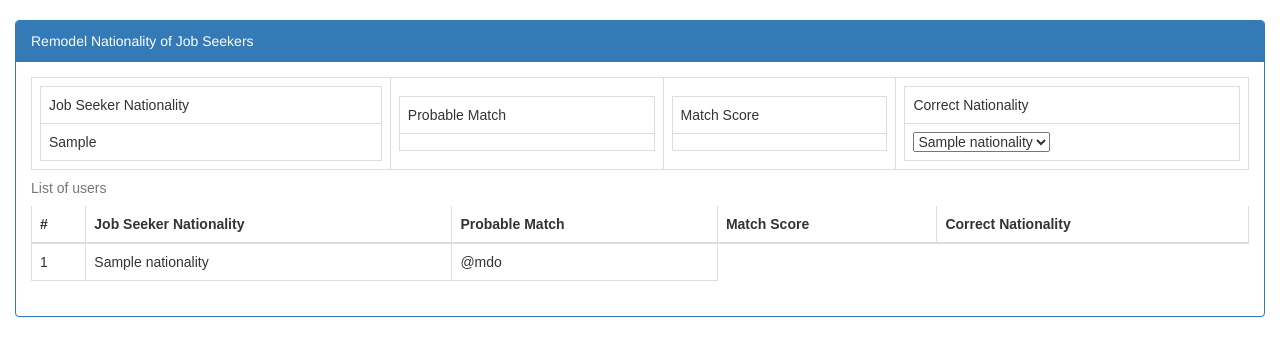
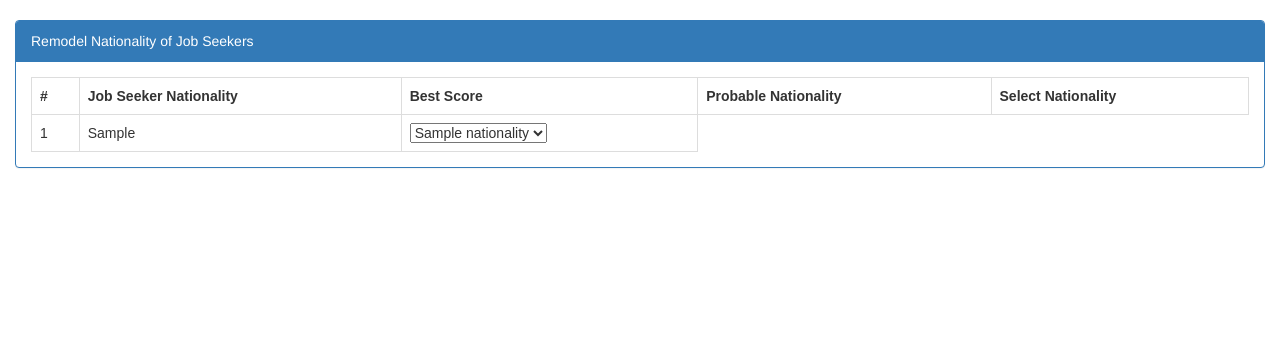
Before and after one commit to Kdk22/CleanNationality, a Django app: template templates/NationalityCleaner/index.html in a window 1280 px wide. Shown: the part 52-408 px from the top of the page. Run offline with Django 3.2, Linux system fonts and the light colour scheme; the template is opened without the code that fills it: most values are stand-ins (such as "Sample title", 1, 10 or a date in 2020); some libraries are stand-ins or nearby versions.

Commit message:
drop down auto select

```diff
--- a/NationalityClean/views.py
+++ b/NationalityClean/views.py
@@ -70,6 +70,7 @@ def getData(**kwargs):
     engine = create_engine(cs)
     df = pd.read_sql_query('SELECT DISTINCT lower(nationality) AS nationality FROM "NationalityClean_jobseekeruserdetail";',
                            con=engine)
+
     return df['nationality']
 
 
@@ -83,6 +84,7 @@ def clean_data():
     dist = [[jaro_winkler(df_nationality[i], db_nationality[j]) for i in range(len(df_nationality))] for j in
             range(len(db_nationality))]
     df_dist = pd.DataFrame(dist, columns=df_nationality, index=db_nationality)
+
     return df_dist
 
 class IndexView(TemplateView):
@@ -109,8 +111,6 @@ class IndexView(TemplateView):
 
         if self.extra_context is not None:
             kwargs.update(self.extra_context)
-            import ipdb
-            ipdb.set_trace()
 
 
         return kwargs
--- a/templates/NationalityCleaner/base.html
+++ b/templates/NationalityCleaner/base.html
@@ -16,7 +16,7 @@
 <nav class="navbar navbar-expand-lg navbar-default">
   <div class="container-fluid">
     <div class="navbar-header">
-      <a class="navbar-brand" href="#">Remodel Nationality</a>
+      <a class="navbar-brand" href="{% url 'NationalityClean:home' %}">Remodel Nationality</a>
     </div>
   </div>
 </nav>
--- a/templates/NationalityCleaner/index.html
+++ b/templates/NationalityCleaner/index.html
@@ -4,95 +4,33 @@
 
 
 <table>
-        <td>
-            <table>
-                <thead>
-                    <tr>
-                        <td>Job Seeker Nationality</td>
-                    </tr>
-                </thead>
-                <tbody>
-                    {% for P in Old_nationality %}
-                        <tr>
-                            <td> {{ P }}</td>
-                         </tr>
 
-                    {% endfor %}
-                </tbody>
-            </table>
-        </td>
-        <td>
-
-            <table>
-                <thead>
-                    <tr>
-                        <td>Probable Match</td>
-                    </tr>
-                </thead>
-                <tbody>
-                    <tr>
-                        <td></td>
-                    </tr>
-                </tbody>
-            </table>
-        </td>
-        <td>
-            <table>
-                    <thead>
-                        <tr>
-                            <td>Match Score</td>
-                        </tr>
-                    </thead>
-                <tbody>
-                    <tr>
-                        <td></td>
-                    </tr>
-                </tbody>
-            </table>
-        </td>
-    <td>
-        <table>
-                <thead>
-                    <tr>
-                        <td>Correct Nationality</td>
-                    </tr>
-                </thead>
-            <tbody>
-
-                <tr>
-                    <td>{% for D in nationality %}<select id="na"><option value="{{ D }}">{{ D }}</option></select> {% endfor %}</td>
-                </tr>
-
-            </tbody>
-        </table>
-    </td>
-
-
-</table>
-
-    <table class="table">
-  <caption>List of users</caption>
-  <thead>
+  <tbody>
+<thead>
     <tr>
       <th scope="col">#</th>
       <th scope="col">Job Seeker Nationality</th>
-      <th scope="col">Probable Match</th>
-      <th scope="col">Match Score</th>
-      <th scope="col">Correct Nationality</th>
+      <th scope="col"> Best Score </th>
+      <th scope="col"> Probable Nationality</th>
+        <th scope="col"> Select Nationality</th>
     </tr>
   </thead>
-  <tbody>
-    <tr>
 
-        {% for P in all_nationality %}
+        {% for individual_nationality_values in all_nationality %}
+            <tr>
            <td> {{ forloop.counter }}</td>
-            {% for i in P %}
-                <td>{{ i }}</td>
+            {% for each_nationality in individual_nationality_values %}
+                <td>{{ each_nationality }}</td>
+            {% endfor %}
+{#            <td>@meoo</td>#}
+
+             <td><select id="na">{% for D in nationality %}
+
+                 <option {% ifequal D|lower individual_nationality_values.2 %} selected {% endifequal %} value="{{ D }}">{{ D }}</option>{% endfor %}</select></td>
+
+            </tr>
             {% endfor %}
 
-             <td>@mdo</td>
-            {% endfor %}
-    </tr>
   </tbody>
 </table>
 {% endblock %}
```
